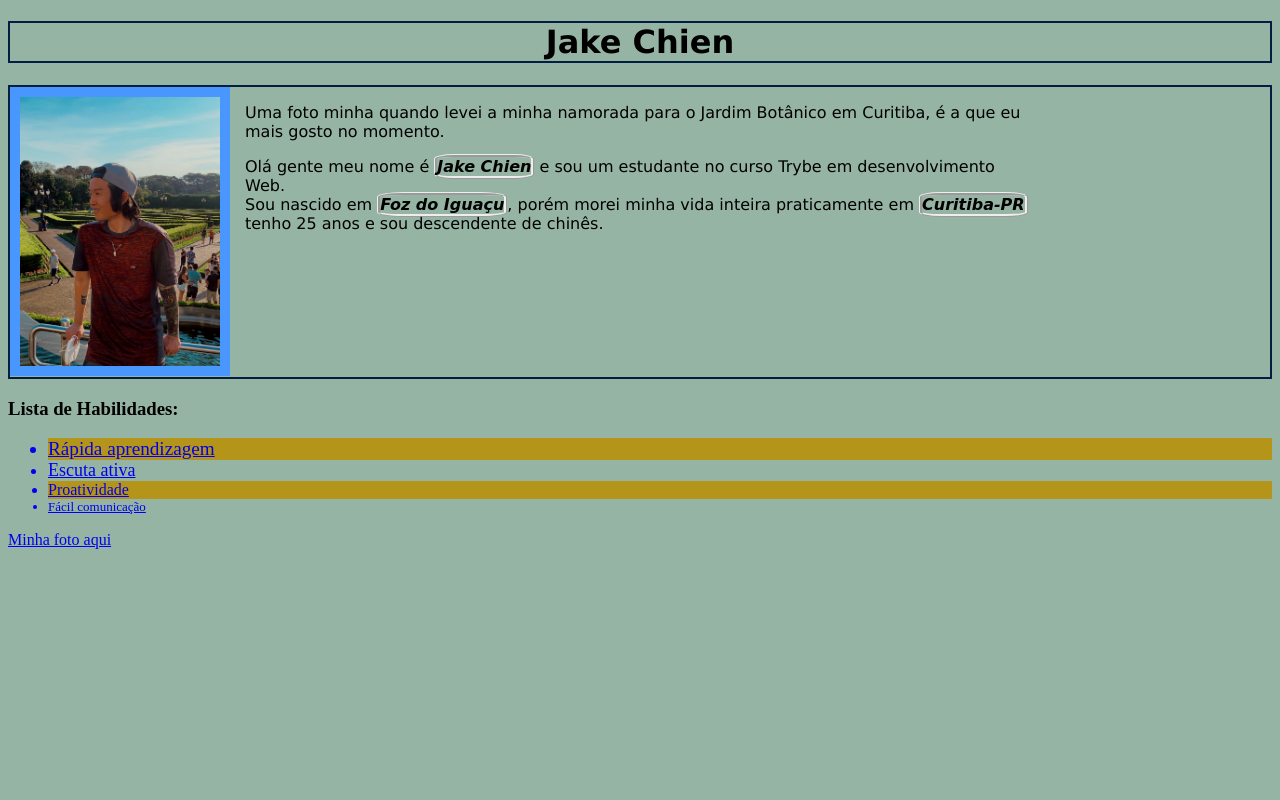
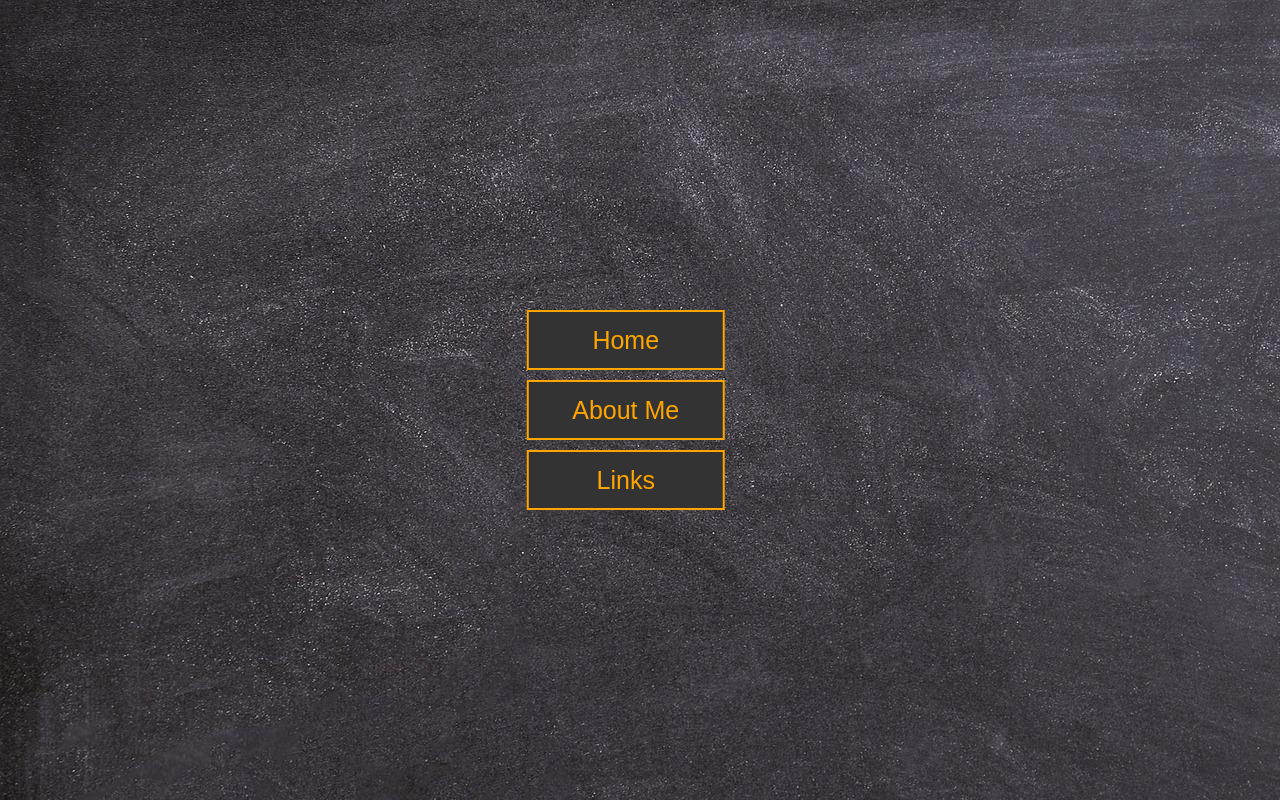
Before and after one commit to jaketheman96/jaketheman96.github.io, a plain HTML site: page index.html in a window 1280 px wide. Drawn offline with Linux system fonts and the light colour scheme.

Commit message:
Adiciona botões para o portifólio

```diff
--- a/index.html
+++ b/index.html
@@ -1,52 +1,22 @@
 <!DOCTYPE html>
 <html lang="pt-br">
+
 <head>
     <meta charset="UTF-8">
-        <title>Sobre mim</title>
+    <title>Portifólio Jake</title>
     <link rel="stylesheet" href="style.css">
 </head>
+
 <body>
-        <h1 class="bloco">Jake Chien</h1>
-        <div class="bloco1 bloco">
-        <a href="https://www.instagram.com/jakechien/" target="_blank">
-                <img src="./jake.jpg" alt="Foto de Jake" id="foto">
-        </a>
-        <div class="descrição">
-        <p>
-            Uma foto minha quando levei a minha namorada para o Jardim Botânico em Curitiba, é a que eu mais gosto no momento.
-        </p>
-        <p>
-            Olá gente meu nome é <strong class="text"><i>Jake Chien</strong></i> e sou um estudante no curso Trybe em desenvolvimento Web.
-            <br>
-            Sou nascido em <!-- <span>utilizar inline parar usar o class ou id</span> --><strong class="text"><i>Foz do Iguaçu</strong></i>, porém morei minha vida inteira praticamente em <i><strong class="text">Curitiba-PR</strong></i> tenho 25 anos e sou descendente de chinês.
-        </p>
-        </div>
-        </div>
-        <h3>
-            Lista de Habilidades:
-        </h3>
-        <ul class="impares">
-            <a href="#habilidade1" class="habilidade11"><li class="impar">Rápida aprendizagem</li></a>
-            <a href="#habilidade2" class="habilidade21"><li>Escuta ativa</li></a>
-            <a href="#habilidade3" class="habilidade31 impares"><li class="impar">Proatividade</li></a>
-            <a href="#habilidade4" class="habilidade41"><li>Fácil comunicação</li></a>
+    <header class="cabeçalho">
+        <ul>
+            <li><span>home</span></li>
+            <li><span>about me</span></li>
+            <li><span>links</span></li>
+            <!-- template buttons pego aqui: https://freefrontend.com/css-3d-buttons/ -->
           </ul>
-        <a href="#foto">Minha foto aqui</a>
-<!--         <p id="habilidade1">
-            Habilidade 1
-            <img src="aprendizagem.jpg" alt="Foto da aprendizagem" width="150px">
-        <p id="habilidade2">
-            Habilidade 2
-            <img src="escutaativa.png" alt="Foto da escuta ativa" width="150px">
-        </p>
+    </header>
+    <script src="script.js"></script>
+</body>
 
-        <p id="habilidade3">
-            Habilidade 3
-            <img src="proatividade.jpg" alt="Foto da proatividade" width="150px">
-        </p>
-        <p id="habilidade4">
-            Habilidade 4
-            <img src="comunicacao.jpg" alt="Foto da comunicação" width="150px">
-        </p> -->
-    </body>
 </html>
--- /dev/null
+++ b/script.js
@@ -0,0 +1,3 @@
+let homeButton = document.querySelector('.btnhome');
+
+homeButton.href= "https://www.geeksforgeeks.org";
--- a/style.css
+++ b/style.css
@@ -1,74 +1,85 @@
-h1, p {
-    font-family: Verdana, Geneva, Tahoma, sans-serif;
+* {
+    padding: 0;
+    margin: 0;
+    box-sizing: border-box;
+  }
+
+body {
+    background-image: url(fundo.jpg);
+}
+
+.cabeçalho {
+    text-align: center;
+    display: flex;
+    flex-direction: column;
 }
 
 body {
-    background-color: rgb(150, 180, 163);
+    margin: 0;
+    height: 100vh;
+    display: flex;
+    align-items: center;
+    justify-content: center;
+    background-color: #333;
 }
 
-.text {
-    border-style: ridge;
-    border-radius: 20%;
-    font-family: cursive;
+ul {
+    padding: 0;
+    list-style-type: none;
+    text-decoration: none;
 }
 
-.habilidade11 {
-    font-size: larger;
+li {
+    font-size: 25px;
+    width: 8em;
+    height: 2em;
+    color: orange;
+    border-left: 0.08em solid;
+    position: relative;
+    margin-top: 0.8em;
+    cursor: pointer;
 }
 
-.habilidade21 {
-    font-size: large;
+li::before,
+li::after
+ {
+    content: '';
+    position: absolute;
+    width: inherit;
+    border-left: inherit;
+    z-index: -1;
 }
 
-.habilidade31 {
-    font-size: medium;
+li::before {
+    height: 80%;
+    top: 10%;
+    left: calc(-0.15em - 0.08em * 2);
+    filter: brightness(0.8);
 }
 
-.habilidade41 {
-    font-size: small;
+li::after {
+    height: 60%;
+    top: 20%;
+    left: calc(-0.15em * 2 - 0.08em * 3);
+    filter: brightness(0.6);
 }
 
-img {
-    border-radius: 0%;
-    width: 200px;
-    float: left;
-    padding: 10px;
+li span {
+    position: relative;
+    height: 120%;
+    top: -10%;
+    box-sizing: border-box;
+    border: 0.08em solid;
+    background-color: #333;
+    display: flex;
+    align-items: center;
+    justify-content: center;
+    font-family: sans-serif;
+    text-transform: capitalize;
+    transform: translateX(calc(-0.15em * 3 - 0.08em * 2));
+    transition: 0.3s;
 }
 
-#foto {
-    background-color: rgb(73, 151, 252);
+li:hover span {
+    transform: translateX(0.15em);
 }
-
-/* .bloco1 { *deixar com scroll
-    width: 65%;
-    height: 300px;
-    overflow-y: auto;
-    overflow-x: auto;
-} */
-
-.bloco1 {
-    display: block;
-    vertical-align: top;
-    height: 290px;
-}
-
-.bloco {
-    border: 2px solid rgb(1, 31, 66);
-    position: relative;
-}
-
-h1 {
-    text-align: center;
-}
-
-.descrição {
-    position: absolute;
-    text-align: left;
-    width: 63%;
-    left: 235px;
-    padding-right: 20px;
-}
-
-.impar {
-    background: #b49519;
-}
```
Also changed, not shown: carrinho1.png (added), carrinho2.png (added), fundo.jpg (added). Lines whose indentation alone changed are shown as unchanged.
